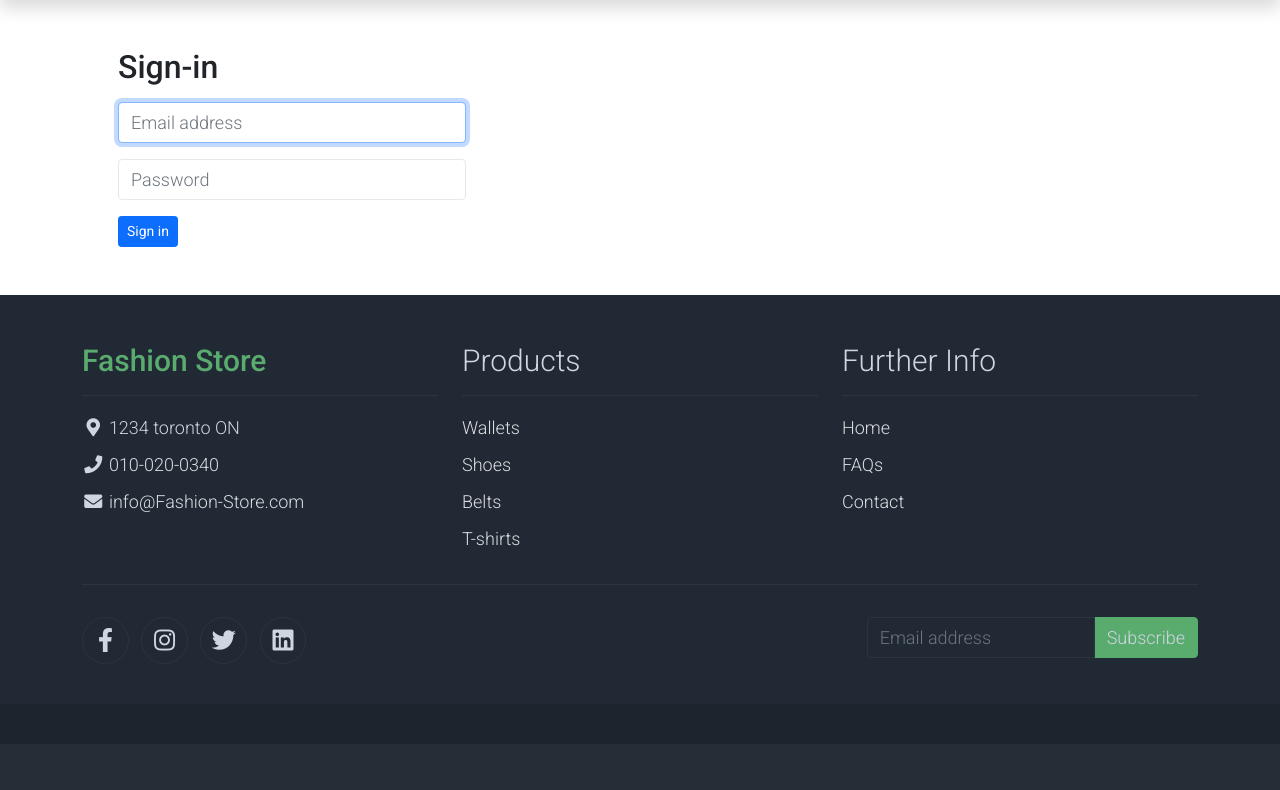
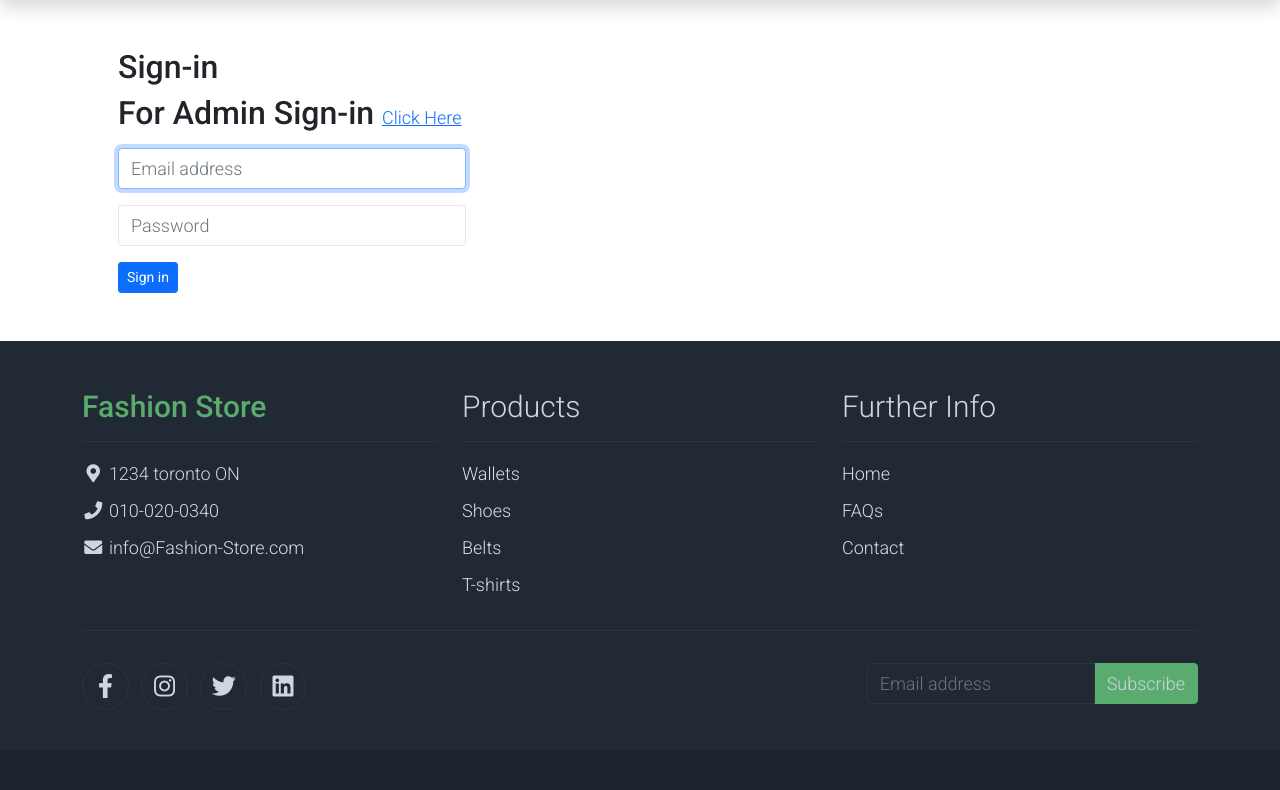
Before and after one commit to SindhujaNaluvala/fashionStore, a Flask app: page /login in a window 1280 px wide. Shown: the part 92-882 px from the top of the page. Before the commit the page ends 750 px from the top, so only its background shows below. Run offline with Flask 2, Linux system fonts and the light colour scheme; parts of the project's set-up code (start-up, migrations or seed data) failed here and were passed over; some libraries are stand-ins or nearby versions.

Commit message:
commit11

```diff
--- a/templates/login.html
+++ b/templates/login.html
@@ -4,6 +4,8 @@
 
 <div class="container my-5 px-5 align-center">
             <h2>Sign-in</h2>
+            <h2>For Admin Sign-in <a href="/adminLogin">Click Here</a></h2>
+
     <form class="form-signin" action="/login1" method="POST">
     <label for="inputEmail" class="sr-only">Email address</label>
     <div class="col-4 my-3">
```
